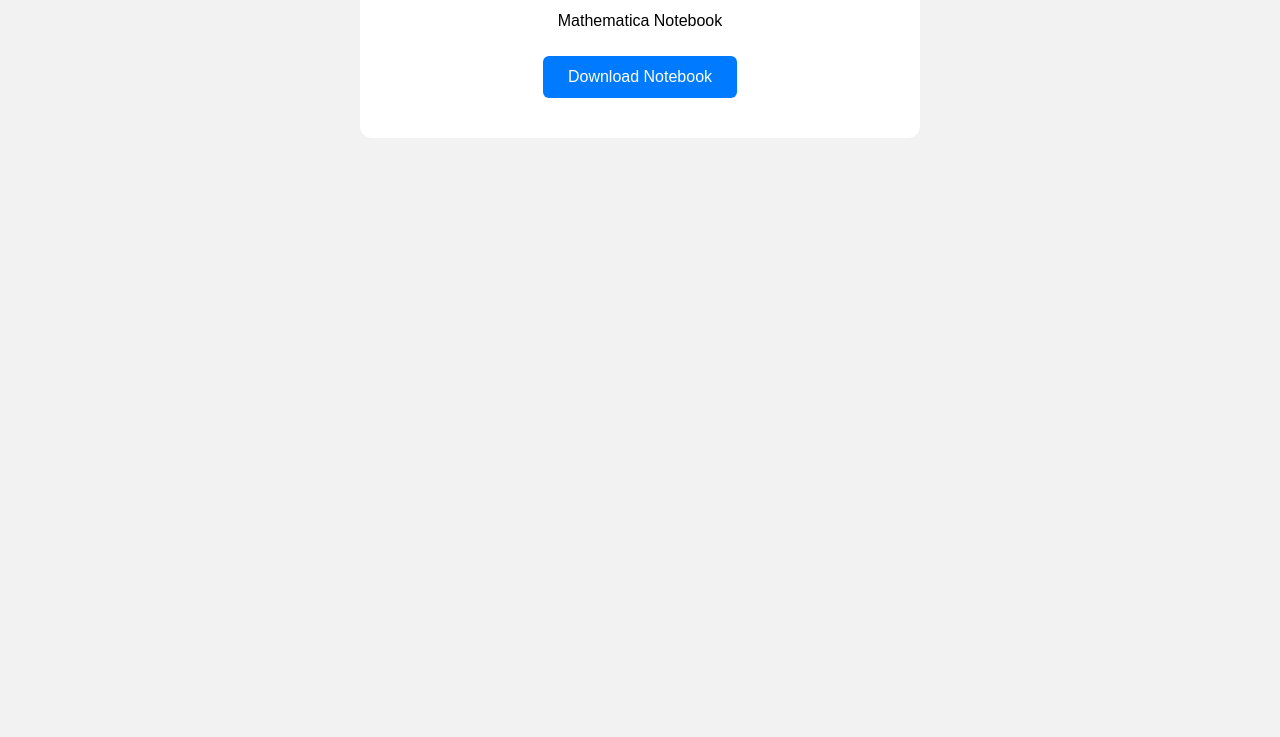
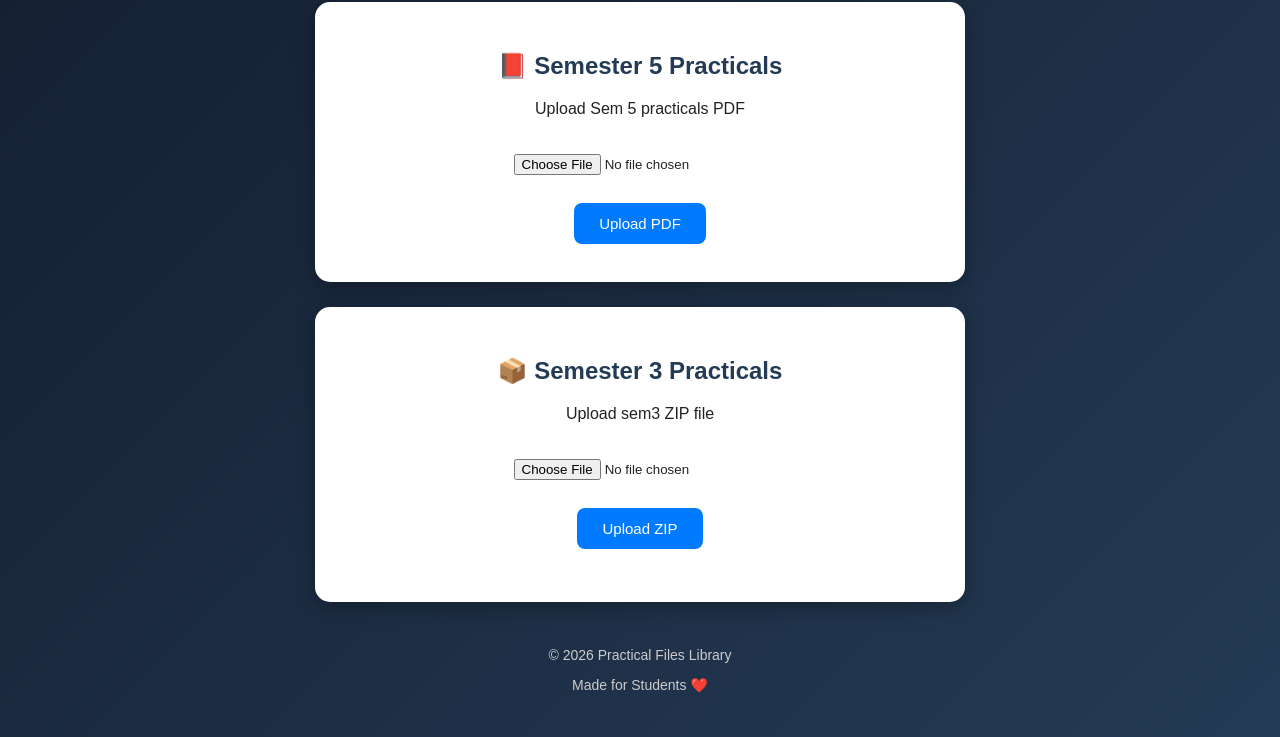
Before and after one commit to happyclub21/practical, a plain HTML site: page index.html in a window 1280 px wide. Shown: the part 156-893 px from the top of the page. Before the commit the page ends 800 px from the top, so only its background shows below. Drawn offline with Linux system fonts and the light colour scheme.

Commit message:
Update index.html

```diff
--- a/index.html
+++ b/index.html
@@ -1,41 +1,248 @@
 
 <!DOCTYPE html>
-<html>
+<html lang="en">
 <head>
-    <title>Sem 5 Practicals</title>
+<meta charset="UTF-8">
+<meta name="viewport" content="width=device-width, initial-scale=1.0">
+
+<title>Practical Files Library</title>
+
 <style>
+* {
+    box-sizing: border-box;
+}
+
 body {
     font-family: Arial, sans-serif;
+    background: linear-gradient(135deg, #141e30, #243b55);
+    color: white;
     text-align: center;
-            background: #f2f2f2;
-            padding: 50px;
+    margin: 0;
+    padding: 30px 15px;
 }
+
+h1 {
+    color: #00e5ff;
+    font-size: 30px;
+}
+
+.subtitle {
+    color: #ddd;
+    margin-bottom: 35px;
+}
+
 .container {
-            background: white;
-            padding: 30px;
-            border-radius: 12px;
-            max-width: 500px;
+    max-width: 650px;
     margin: auto;
 }
-        a {
-            display: inline-block;
-            padding: 12px 25px;
+
+.file-box {
+    background: white;
+    color: #222;
+    padding: 30px 20px;
+    margin: 25px 0;
+    border-radius: 15px;
+    box-shadow: 0 5px 20px rgba(0,0,0,0.3);
+}
+
+.file-box h2 {
+    color: #243b55;
+}
+
+input {
+    margin: 20px 0;
+    max-width: 100%;
+}
+
+button {
     background: #007bff;
     color: white;
-            text-decoration: none;
-            border-radius: 6px;
-            margin: 10px;
+    border: none;
+    padding: 12px 25px;
+    border-radius: 8px;
+    cursor: pointer;
+    font-size: 15px;
+    margin: 8px;
+}
+
+button:hover {
+    background: #0056b3;
+}
+
+iframe {
+    width: 100%;
+    height: 400px;
+    margin-top: 20px;
+    border: 1px solid #ccc;
+    border-radius: 8px;
+}
+
+.status {
+    color: #16803c;
+    font-weight: bold;
+    margin-top: 15px;
+}
+
+.footer {
+    margin-top: 45px;
+    color: #ccc;
+    font-size: 14px;
 }
 </style>
 </head>
+
 <body>
+
+<h1>📚 Practical Files Library</h1>
+
+<p class="subtitle">
+Access and download your semester practical files
+</p>
+
 <div class="container">
-        <h1>Semester 5 Practicals</h1>
-        <p>Mathematica Notebook</p>
 
-        <a href="Sem%205%20practicals.nb" download>
-            Download Notebook
+    <!-- SEMESTER 5 PDF -->
+
+    <div class="file-box">
+
+        <h2>📕 Semester 5 Practicals</h2>
+
+        <p>Upload Sem 5 practicals PDF</p>
+
+        <input
+            type="file"
+            id="pdf5"
+            accept=".pdf"
+        >
+
+        <br>
+
+        <button onclick="uploadPDF()">
+            Upload PDF
+        </button>
+
+        <div id="preview5"></div>
+
+        <a id="download5"
+           style="display:none"
+           download="Sem 5 practicals.nb.pdf">
+
+            <button>Download PDF</button>
+
         </a>
+
     </div>
+
+
+    <!-- SEMESTER 3 ZIP -->
+
+    <div class="file-box">
+
+        <h2>📦 Semester 3 Practicals</h2>
+
+        <p>Upload sem3 ZIP file</p>
+
+        <input
+            type="file"
+            id="zip3"
+            accept=".zip"
+        >
+
+        <br>
+
+        <button onclick="uploadZIP()">
+            Upload ZIP
+        </button>
+
+        <br>
+
+        <a id="download3"
+           style="display:none"
+           download="sem3.zip">
+
+            <button>Download ZIP</button>
+
+        </a>
+
+        <div id="zipStatus" class="status"></div>
+
+    </div>
+
+</div>
+
+<div class="footer">
+    <p>© 2026 Practical Files Library</p>
+    <p>Made for Students ❤️</p>
+</div>
+
+
+<script>
+
+// SEMESTER 5 PDF UPLOAD
+
+let pdfURL = null;
+let zipURL = null;
+
+function uploadPDF() {
+
+    const file = document.getElementById("pdf5").files[0];
+
+    if (!file) {
+        alert("Please select a PDF file!");
+        return;
+    }
+
+    if (!file.name.toLowerCase().endsWith(".pdf")) {
+        alert("Please upload a valid PDF file!");
+        return;
+    }
+
+    if (pdfURL) URL.revokeObjectURL(pdfURL);
+
+    pdfURL = URL.createObjectURL(file);
+
+    document.getElementById("preview5").innerHTML =
+        `<iframe title="PDF Preview" src="${pdfURL}"></iframe>`;
+
+    const download = document.getElementById("download5");
+
+    download.href = pdfURL;
+    download.style.display = "inline-block";
+
+}
+
+
+// SEMESTER 3 ZIP UPLOAD
+
+function uploadZIP() {
+
+    const file = document.getElementById("zip3").files[0];
+
+    if (!file) {
+        alert("Please select sem3.zip!");
+        return;
+    }
+
+    if (!file.name.toLowerCase().endsWith(".zip")) {
+        alert("Please upload a valid ZIP file!");
+        return;
+    }
+
+    if (zipURL) URL.revokeObjectURL(zipURL);
+
+    zipURL = URL.createObjectURL(file);
+
+    const download = document.getElementById("download3");
+
+    download.href = zipURL;
+    download.style.display = "inline-block";
+
+    document.getElementById("zipStatus").innerText =
+        "✓ ZIP file uploaded successfully!";
+
+}
+
+</script>
+
 </body>
 </html>
```
Lines whose indentation alone changed are shown as unchanged.
